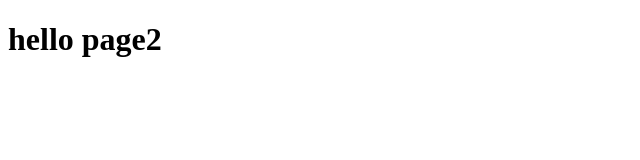
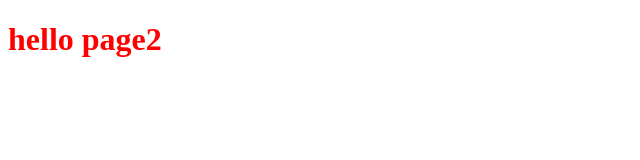
Before and after one commit to Gio0601/Gio0601.github.io, a plain HTML site: page page2.html in a window 1280 px wide. Shown: the whole page, without its empty margins (0-640 px from the left). Drawn offline with Linux system fonts and the light colour scheme.

```diff
--- a/page2.html
+++ b/page2.html
@@ -4,6 +4,7 @@
     <meta charset="UTF-8">
     <meta http-equiv="X-UA-Compatible" content="IE=edge">
     <meta name="viewport" content="width=device-width, initial-scale=1.0">
+    <link rel="stylesheet" href="style.css">
     <title>Document</title>
 </head>
 <body>
```
Also changed, not shown: index.html (+1 -0 lines).
